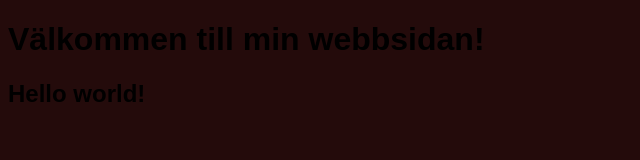
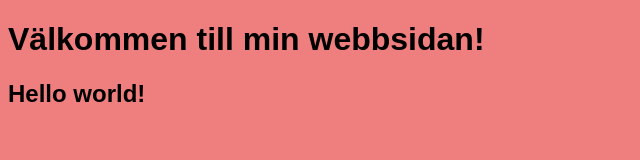
Before and after one commit to 123Jawed/test-jawed, a plain HTML site: page index.html in a window 1280 px wide. Shown: the whole page, without its empty margins (0-640 px from the left). Drawn offline with Linux system fonts and the light colour scheme.

Commit message:
Update style.css

```diff
--- a/style.css
+++ b/style.css
@@ -1,4 +1,4 @@
 body {
-  background: #240b0b;
+  background: #ef7f7f;
   font-family: Arial, sans-serif;
 }
```
